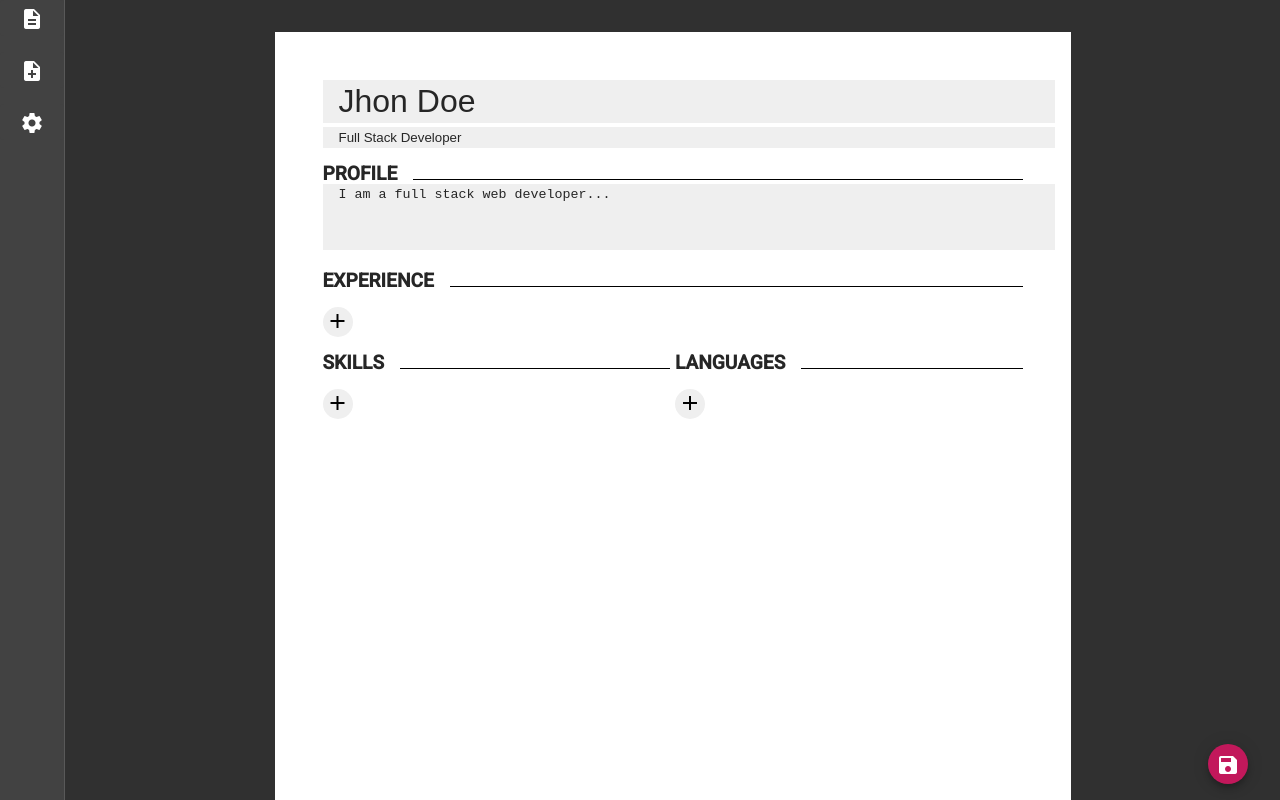
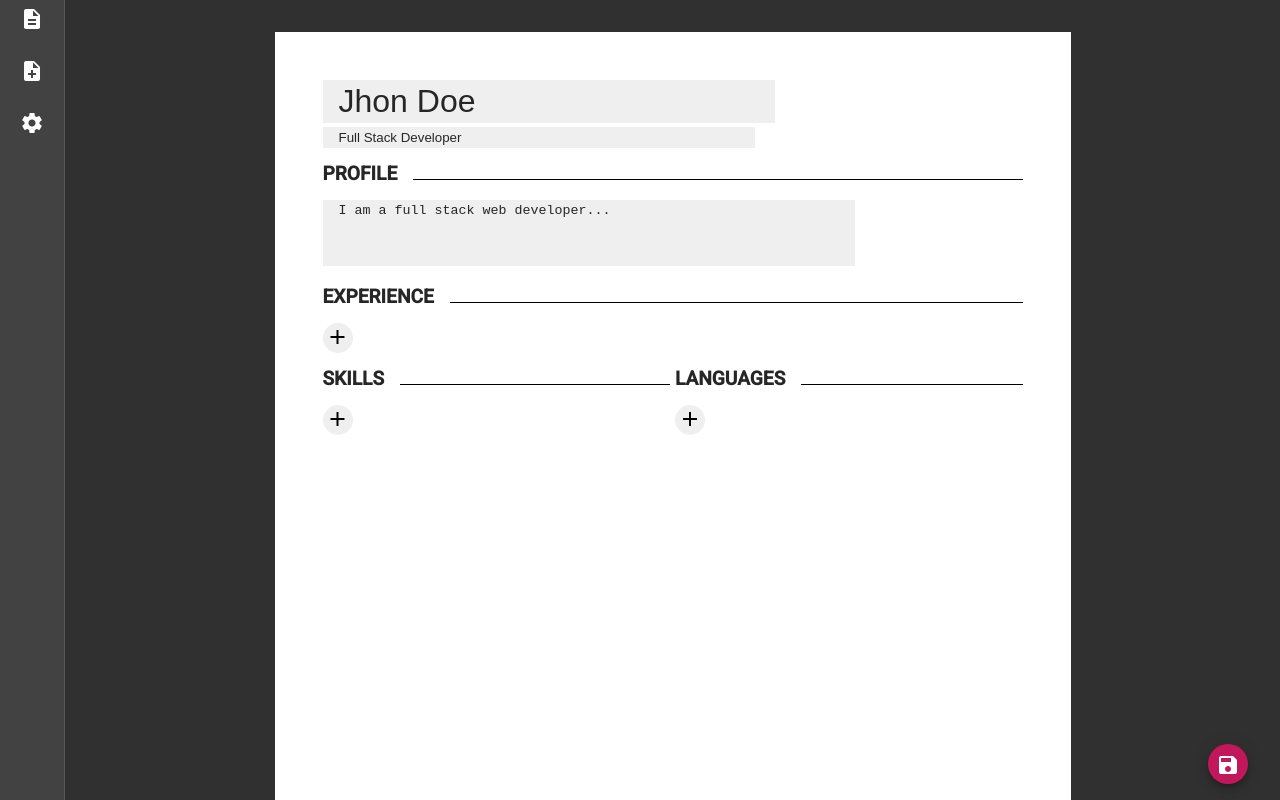
Before and after one commit to maak-tn/resume-builder, an Angular app: page /new in a window 1280 px wide. Built offline with nearby package versions, Linux system fonts and the light colour scheme.

Commit message:
🛰️ SPACING

```diff
--- a/src/app/pages/new/new.component.scss
+++ b/src/app/pages/new/new.component.scss
@@ -27,11 +27,14 @@
 
         #nameInput {
             font-size: 2rem;
-            width: 100%;
+
+            width: fit-content;
+            min-width: 400px;
         }
 
         #positionInput {
-            width: 100%;
+            width: fit-content;
+            min-width: 400px;
             margin-top: .2rem;
             margin-bottom: 1rem;
         }
@@ -39,8 +42,10 @@
         #bioInput {
             resize: none;
             height: 60px;
-            width: 100%;
-            margin-bottom: 1rem;
+            width: fit-content;
+            min-width: 500px;
+            text-align: justify;
+            margin: 1rem 0;
         }
 
         .slSharedSpace {
@@ -122,10 +127,11 @@
 }
 
 .elementsContainer {
+    width: fit-content;
+    position: relative;
+    margin: .4rem 0;
     border: 1px dashed #262626;
-    position: relative;
     background-color: #efefef;
-    margin-bottom: .2rem;
 }
 
 .controls {
```
